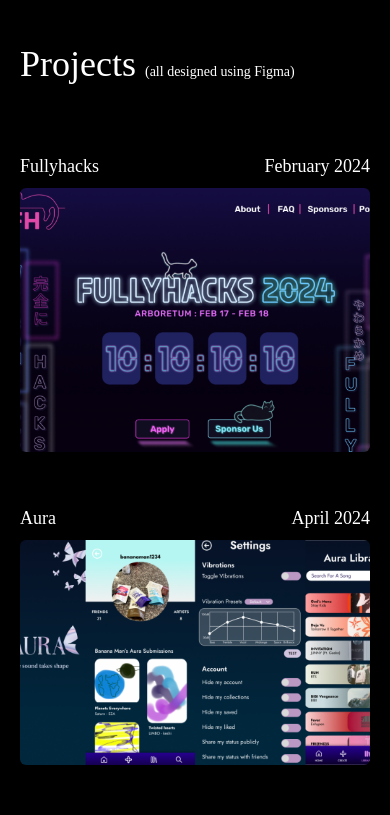
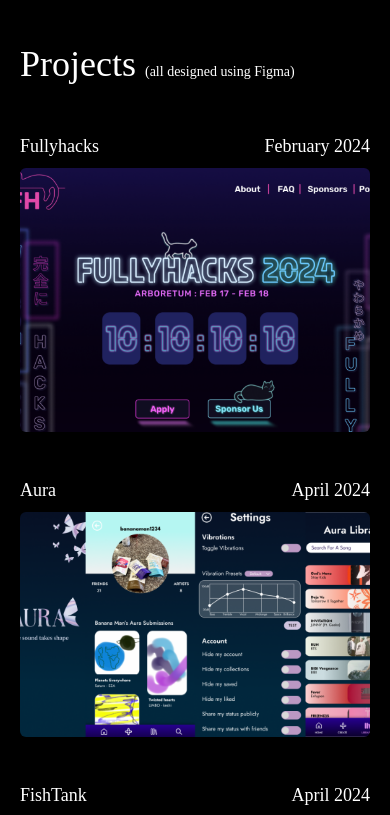
Before and after one commit to 26samaahmed/portfolio, a SvelteKit app: page /design-portfolio in a window 390 px wide. Shown: the part 2080-2895 px from the top of the page. Built offline with nearby package versions, Linux system fonts and the light colour scheme; a web font is replaced by a local one.

Commit message:
fix spacing

```diff
--- a/src/routes/design-portfolio/+page.svelte
+++ b/src/routes/design-portfolio/+page.svelte
@@ -120,11 +120,11 @@
     class="grid grid-cols-1 sm:grid-cols-2 gap-12 ml-5 mr-5 sm:ml-10 sm:mr-10 mt-24"
     id="projects"
   >
-    <h1 class="col-span-1 sm:col-span-2 text-4xl mb-5">
+    <h1 class="col-span-1 sm:col-span-2 text-4xl">
       Projects <span class="text-sm">(all designed using Figma)</span>
     </h1>
     {#each projects as project}
-      <div class="relative group mb-10">
+      <div class="relative group mb-8">
         <div class="flex flex-row justify-between">
           <h2 class="text-lg sm:text-2xl mb-2">{project.name}</h2>
           <p class="text-lg sm:text-2xl mb-2">{project.date}</p>
```
